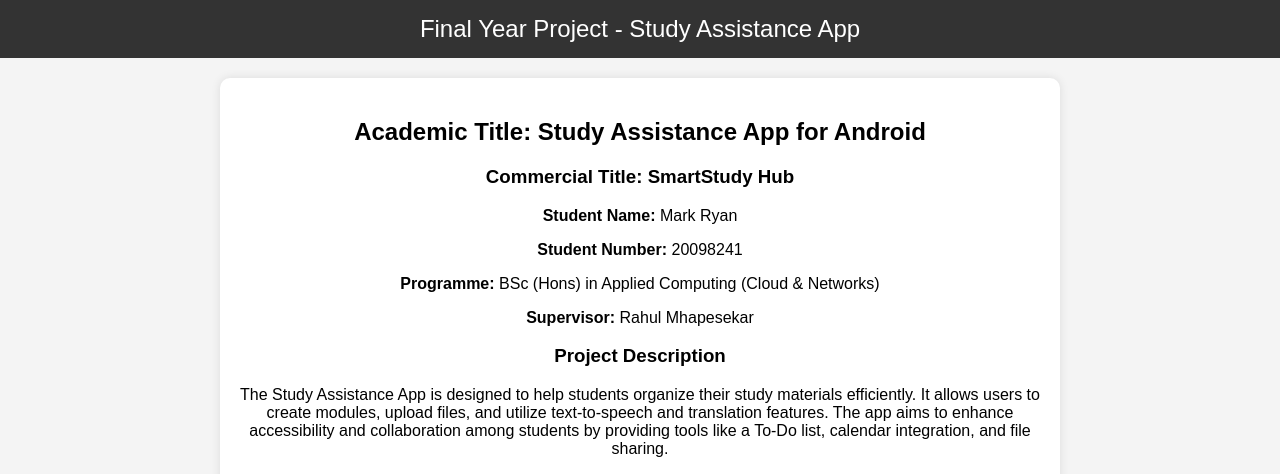
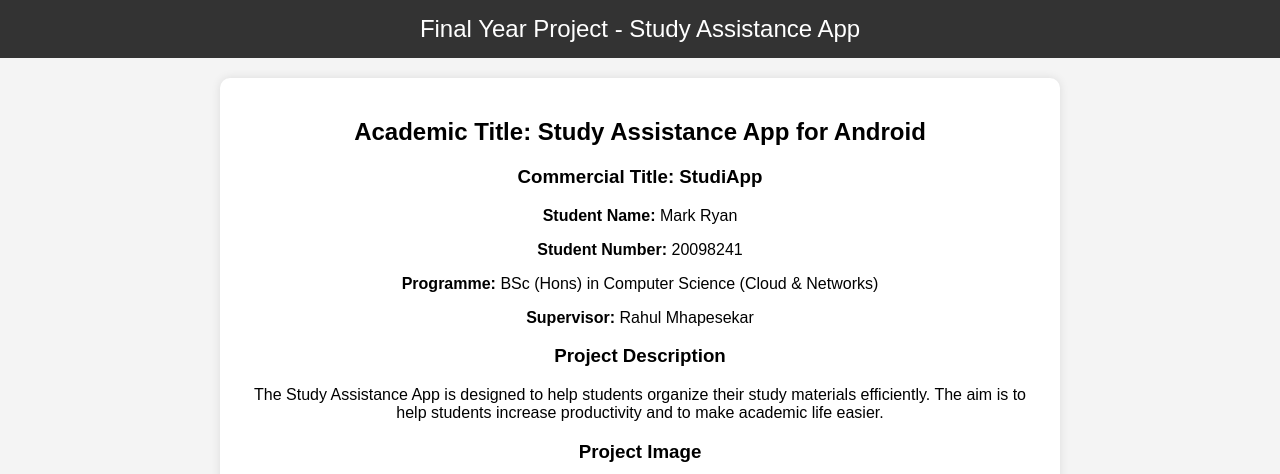
Before and after one commit to TheMarkRyan/FYPShowcase, a plain HTML site: page index.html in a window 1280 px wide. Shown: the top 474 px of the page. Drawn offline with Linux system fonts and the light colour scheme.

Commit message:
Updated HTML

```diff
--- a/index.html
+++ b/index.html
@@ -49,17 +49,17 @@
     <header>Final Year Project - Study Assistance App</header>
     <div class="container">
         <h2>Academic Title: Study Assistance App for Android</h2>
-        <h3>Commercial Title: SmartStudy Hub</h3>
+        <h3>Commercial Title: StudiApp</h3>
         <p><strong>Student Name:</strong> Mark Ryan</p>
         <p><strong>Student Number:</strong> 20098241</p>
-        <p><strong>Programme:</strong> BSc (Hons) in Applied Computing (Cloud & Networks)</p>
+        <p><strong>Programme:</strong> BSc (Hons) in Computer Science (Cloud & Networks)</p>
         <p><strong>Supervisor:</strong> Rahul Mhapesekar</p>
 
         <h3>Project Description</h3>
-        <p>The Study Assistance App is designed to help students organize their study materials efficiently. It allows users to create modules, upload files, and utilize text-to-speech and translation features. The app aims to enhance accessibility and collaboration among students by providing tools like a To-Do list, calendar integration, and file sharing.</p>
+        <p>The Study Assistance App is designed to help students organize their study materials efficiently. The aim is to help students increase productivity and to make academic life easier.</p>
 
         <h3>Project Image</h3>
-        <img src="assets\images\studiapp-high-resolution-logo.png" alt="Study Assistance App Screenshot">
+        <img src="assets\images\studiapp-high-resolution-logo.png" alt="StudiApp Logo">
 
         <h3>Project Landing Page</h3>
         <a href="https://github.com/TheMarkRyan/AndroidStudyApplication.git" class="btn">Visit Project</a>
```
